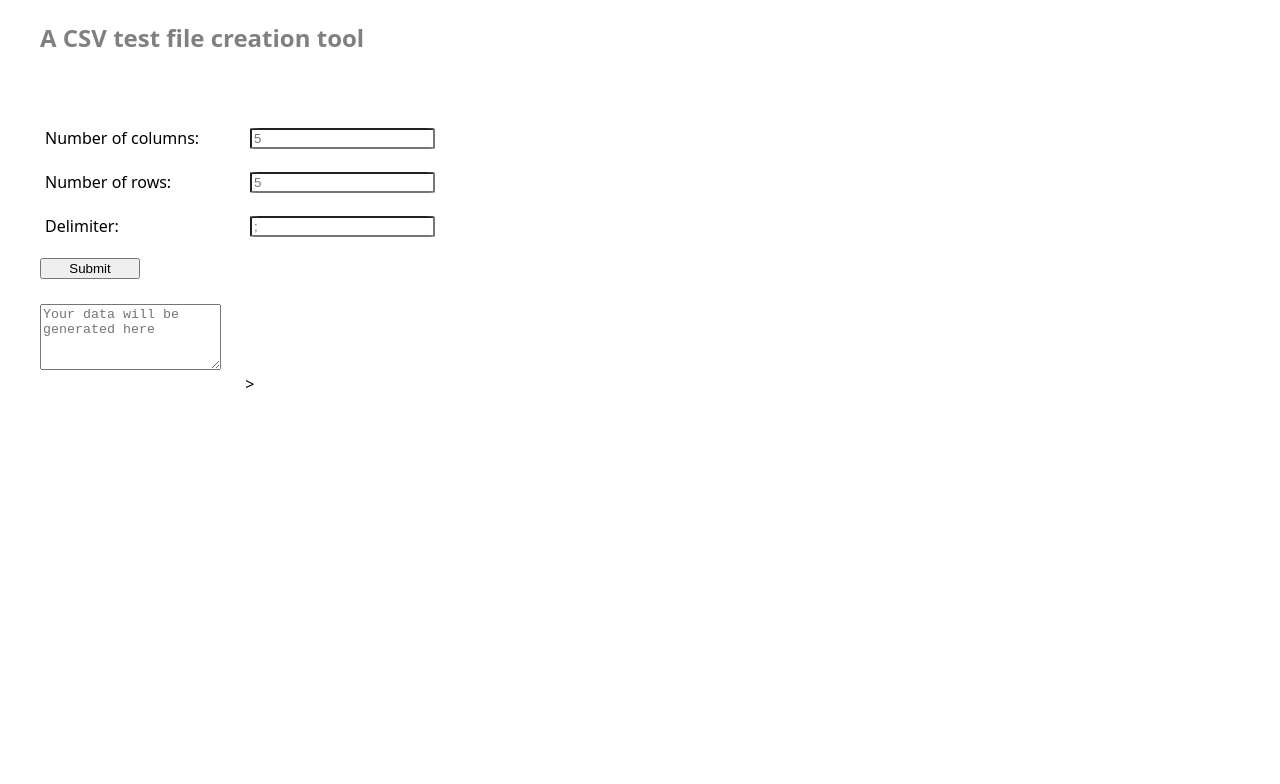
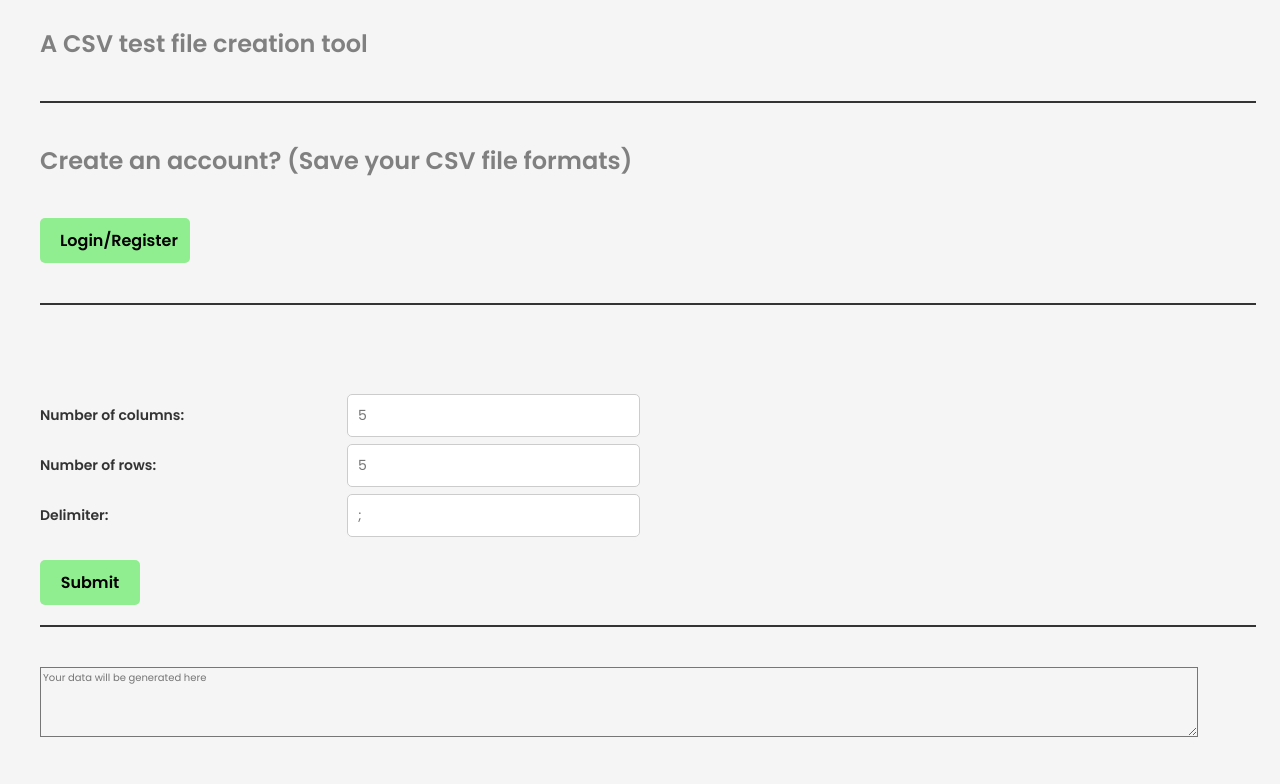
Before and after one commit to Norcrossover/CSV-Test-File-Creation-Tool, a plain HTML site: page frontend/index.html in a window 1280 px wide. Shown: the part 102-886 px from the top of the page. Before the commit the page ends 800 px from the top, so only its background shows below. Drawn offline with Linux system fonts and the light colour scheme.

Commit message:
Stylized the page for main functionality

```diff
--- a/frontend/index.html
+++ b/frontend/index.html
@@ -13,6 +13,7 @@
   <body class="page-container">
     <h1>Testify</h1>
     <h2>A CSV test file creation tool</h2>
+    <hr />
     <!-- This will be where the buttons go for selecting options for the CSV file -->
     <!-- <input type="button" value="First Column Header?"> -->
     <!-- <input name="Columns" type="text" maxlength="512" id="columns">Number Of Columns</input>
@@ -23,6 +24,11 @@
         <input name="Delimiter" type="text" maxlength="512" id="lines"></input>
         <input name="Lines of Text" type="text" maxlength="512" id="delimiter"></input>    -->
 
+    <div>
+      <h2>Create an account? (Save your CSV file formats)</h2>
+      <button class="stylized-button login-button">Login/Register</button>
+    </div>
+    <hr />
     <form>
       <br />
       <!-- Enter your First Name: <input type="text" id="firstname"/><br><br>
@@ -35,16 +41,24 @@
       <div class="input-container">
         <label>Number of rows:</label>
         <input type="number" id="lines" placeholder="5" />
-        <br /><br />
+        <br />
+        <br />
       </div>
       <div class="input-container">
         <label>Delimiter:</label>
         <input type="text" id="delimiter" placeholder=";" />
-        <br /><br />
+        <br />
+        <br />
       </div>
-      <input type="submit" value="Submit" onclick="formdata()" /><br />
-      <!-- <input type="submit" value="submit" onclick="formdata()"/><br> -->
+      <input
+        type="submit"
+        value="Submit"
+        onclick="formdata()"
+        class="stylized-button"
+      />
+      <br />
     </form>
+    <hr />
     <div>
       <!-- Success message will go here -->
     </div>
@@ -54,7 +68,7 @@
         rows="4"
         placeholder="Your data will be generated here"
       ></textarea>
-      ><br />
+      <br />
       <!-- <input type="button" id="dwn-btn" value="Download the CSV text file"/> -->
     </div>
   </body>
--- a/frontend/styles/form.css
+++ b/frontend/styles/form.css
@@ -1,33 +1,72 @@
 /* form.css */
 /* Styles for the input form for the user */
 form {
-  width: 400px;
-  height: 150px;
+  width: 600px;
+  height: 200px;
   display: flex;
-  padding-bottom: 20px;
+  padding: 20px 0;
   margin: 20px;
   flex-direction: column;
   justify-content: space-evenly;
 }
 
 .input-container {
+  width: 100%;
   display: flex;
   align-items: center;
 }
 
 label {
-  margin: 5px;
+  margin-right: 10px;
+  font-size: 14px;
+  font-weight: 600;
+  color: #333;
 }
 
 input[type="number"],
 input[type="text"] {
-  margin: 5px;
-  border-radius: 5%;
   margin-left: auto;
-  /* border: transparent; */
+  padding: 10px;
+  border-radius: 5px;
+  border: 1px solid #ccc;
+  background-color: #fff;
+  font-family: "Poppins", sans-serif;
+  font-size: 14px;
+  color: #333;
+  transition: border-color 0.3s ease;
+}
+
+input[type="number"]:focus,
+input[type="text"]:focus {
+  border-color: lightgreen;
+  outline: none;
+}
+
+.login-button {
+  margin: 20px;
+  padding: 10px 20px;
+  width: 150px;
 }
 
 input[type="submit"] {
-  margin-top: 10px;
+  /* margin-top: 10px; */
   width: 100px;
+  margin: 20px 0;
+  padding: 10px 20px;
 }
+
+.stylized-button {
+  background-color: lightgreen;
+  color: black;
+  font-family: "Poppins", sans-serif;
+  font-size: 16px;
+  font-weight: 600;
+  border: none;
+  border-radius: 5px;
+  cursor: pointer;
+  transition: background-color 0.3s ease;
+}
+
+.stylized-button:hover {
+  background-color: green;
+}
--- a/frontend/styles/styles.css
+++ b/frontend/styles/styles.css
@@ -1,16 +1,8 @@
+@import url("https://fonts.googleapis.com/css2?family=Poppins:wght@400;600&display=swap");
+
 body {
-  font-family:
-    system-ui,
-    -apple-system,
-    BlinkMacSystemFont,
-    "Segoe UI",
-    Roboto,
-    Oxygen,
-    Ubuntu,
-    Cantarell,
-    "Open Sans",
-    "Helvetica Neue",
-    sans-serif;
+  font-family: "Poppins", sans-serif;
+  background-color: whitesmoke;
 }
 
 .page-container {
@@ -29,3 +21,19 @@ h2 {
 h2 {
   color: gray;
 }
+
+hr {
+  border: none;
+  height: 2px;
+  background-color: #333;
+  margin: 20px;
+  width: 95%;
+}
+
+textarea {
+  font-size: 10px;
+  font-family: "Poppins", sans-serif;
+  background-color: whitesmoke;
+  color: #333;
+  width: 90%;
+}
```
